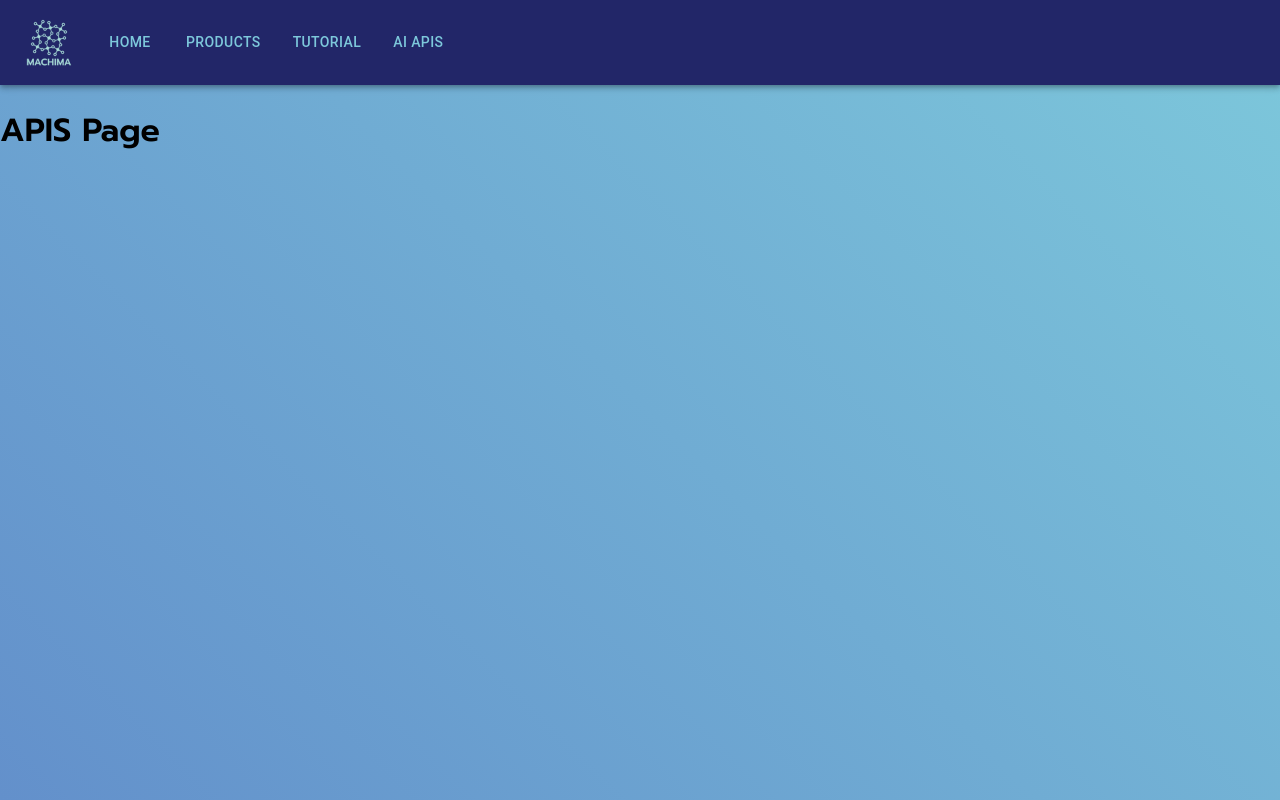
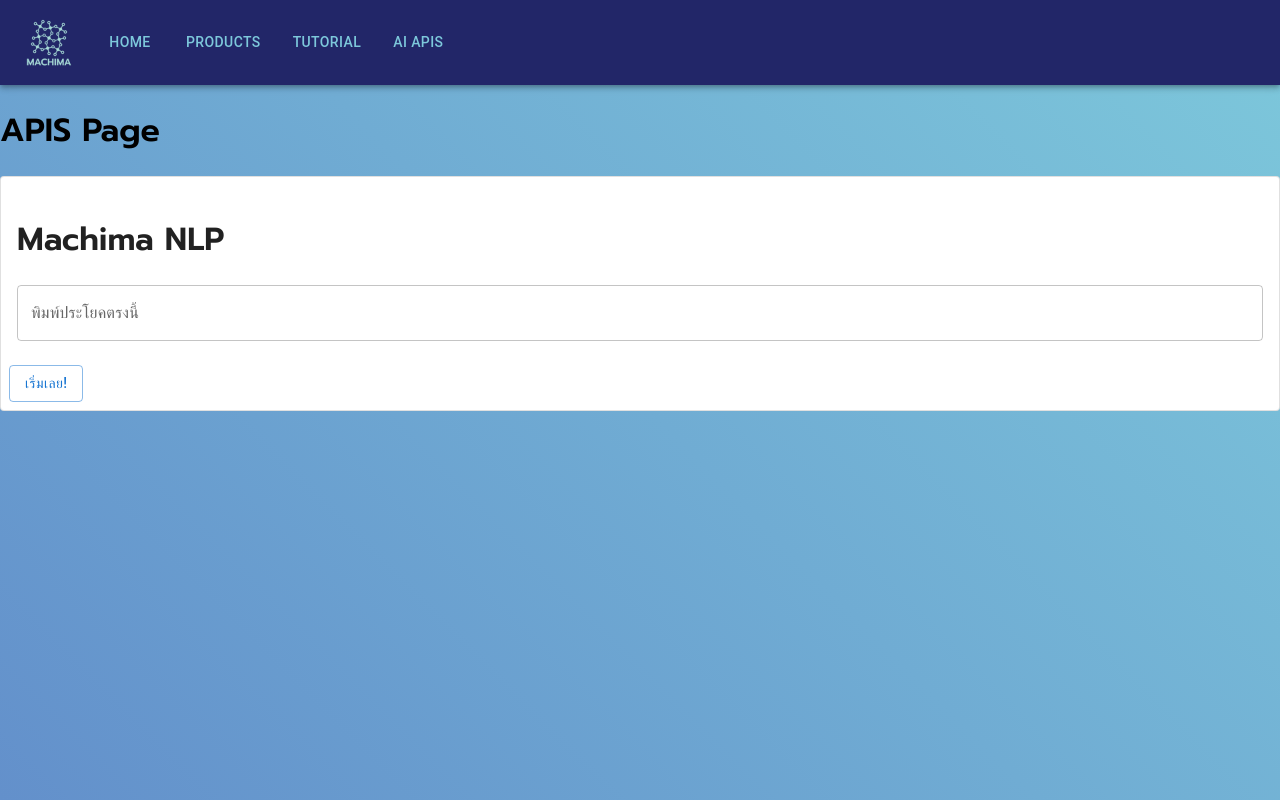
Before and after one commit to SuperAISS2-Bann-Machima/machi_nlp, a React (Create React App) app: page /api in a window 1280 px wide. Built offline with nearby package versions, Linux system fonts and the light colour scheme; a web font is replaced by a local one.

Commit message:
✨ APIS First Card

```diff
--- a/src/features/apis/index.js
+++ b/src/features/apis/index.js
@@ -1,15 +1,64 @@
-import { withController } from "../../hoc/withController"
-import { useController, APISProvider } from './controller'
+import { withController } from "../../hoc/withController";
+import { useController, APISProvider } from "./controller";
+import { makeStyles } from "@mui/styles";
+import * as React from "react";
+import Box from "@mui/material/Box";
+import Card from "@mui/material/Card";
+import CardActions from "@mui/material/CardActions";
+import CardContent from "@mui/material/CardContent";
+import Button from "@mui/material/Button";
+import FormControl from "@mui/material/FormControl";
+import InputLabel from "@mui/material/InputLabel";
+import OutlinedInput from "@mui/material/OutlinedInput";
 
+const bull = (
+  <Box
+    component="span"
+    sx={{ display: "inline-block", mx: "2px", transform: "scale(0.8)" }}
+  >
+    •
+  </Box>
+);
+
+const card = (
+  <React.Fragment>
+    <CardContent>
+      <h1>Machima NLP</h1>
+      <FormControl fullWidth sx={{ s: 1 }}>
+        <InputLabel htmlFor="outlined-adornment-amount">
+          พิมพ์ประโยคตรงนี้
+        </InputLabel>
+        <OutlinedInput id="outlined-adornment-amount" label="Amount" />
+      </FormControl>
+    </CardContent>
+    <CardActions>
+      <Button variant="outlined">เริ่มเลย!</Button>
+    </CardActions>
+  </React.Fragment>
+);
+
+const useStyles = makeStyles((theme) => ({
+  featureDetail: {
+    display: "flex",
+    justifyContent: "center",
+    alignItems: "center",
+    [theme.breakpoints.down("md")]: {
+      margin: 5,
+    },
+  },
+}));
 
 function APIS() {
-    const controller = useController()
+  const controller = useController();
 
-    return (
-        <>
-            <h1>{controller.test}</h1>
-        </>
-    )
+  return (
+    <>
+      <h1>{controller.test}</h1>
+      <Box>
+        <Card variant="outlined">{card}</Card>
+      </Box>
+    </>
+  );
 }
 
-export default withController(APISProvider)(APIS)
+export default withController(APISProvider)(APIS);
```
